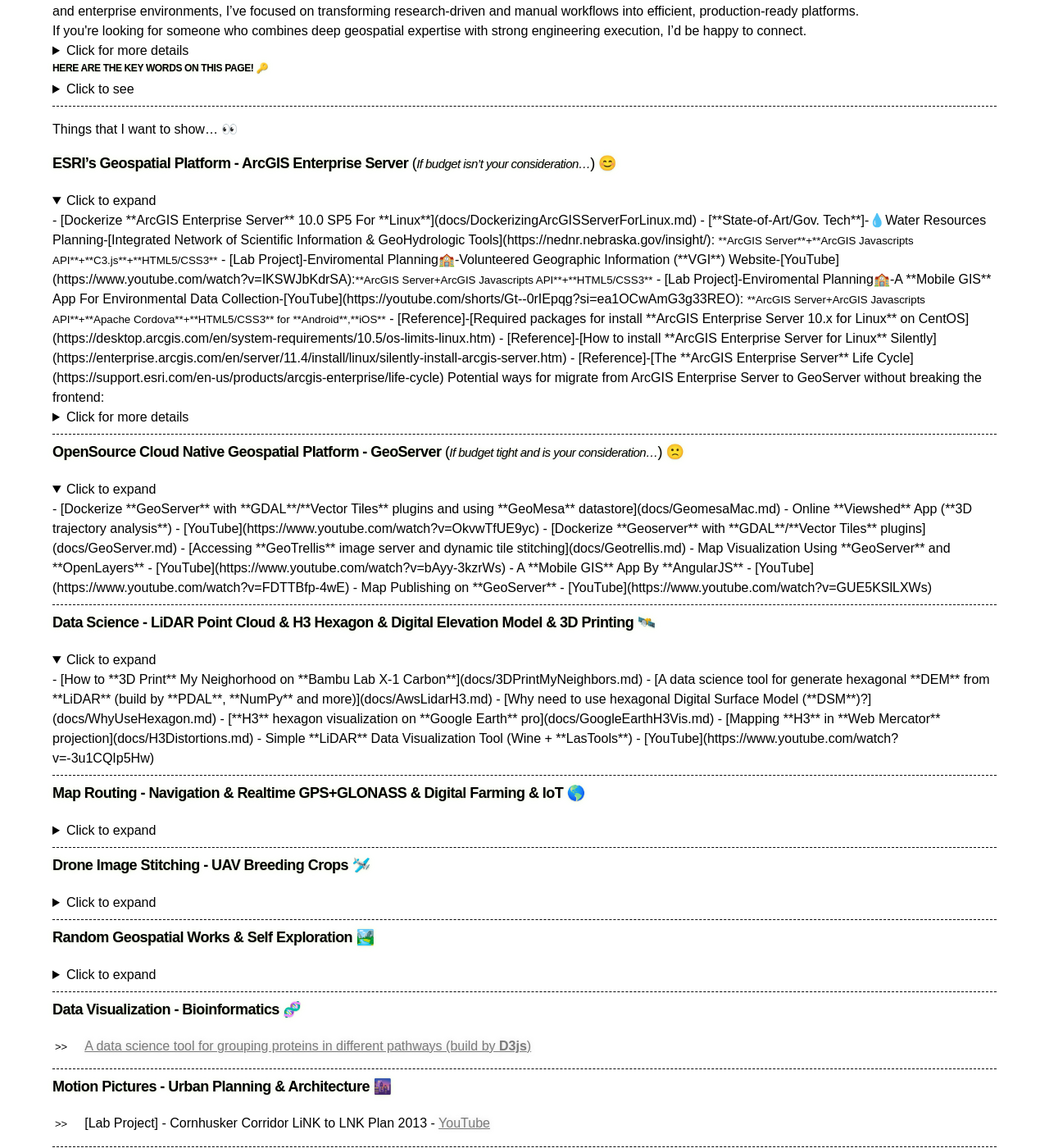
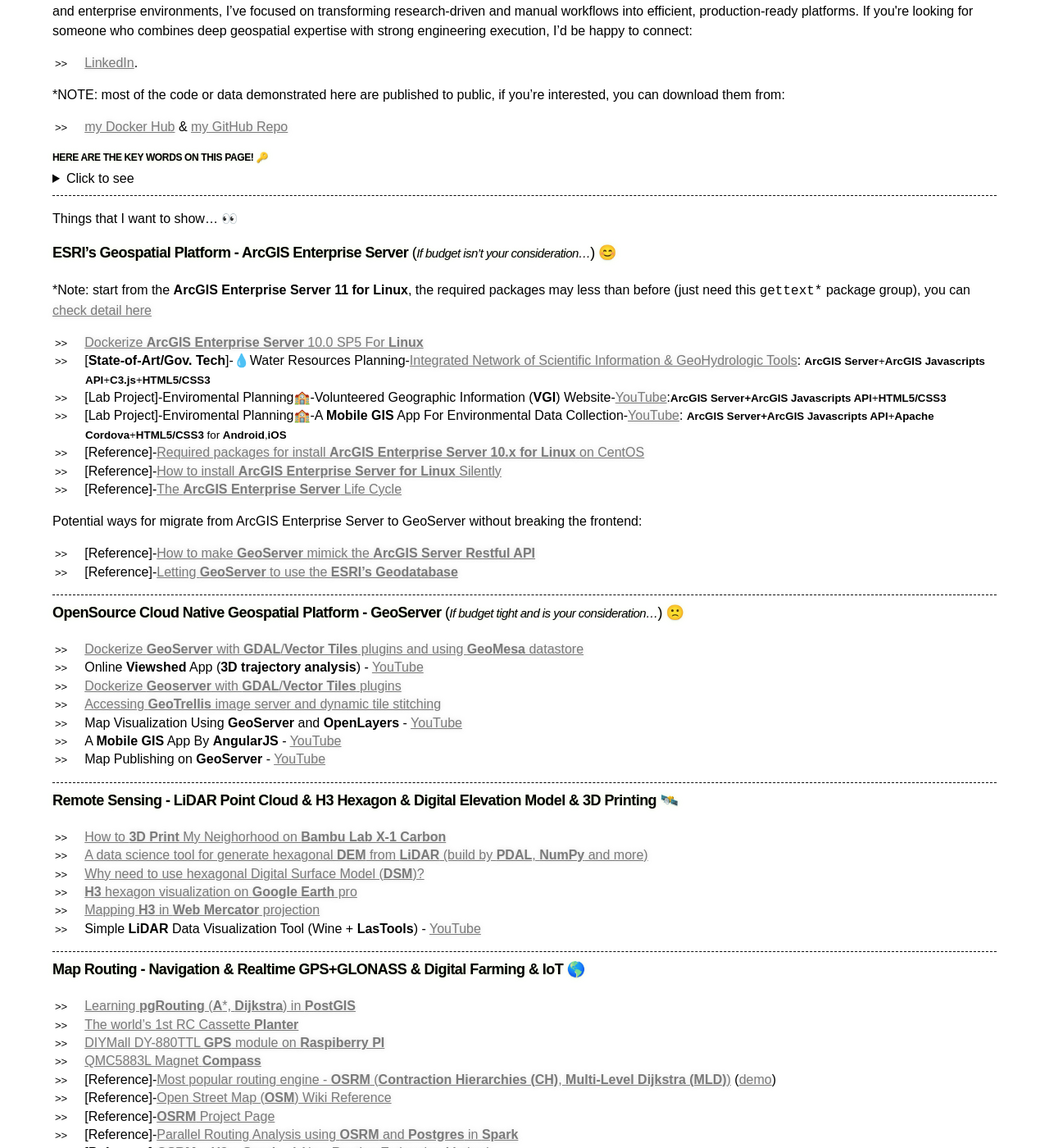
Before and after one commit to yanfuzhou/yanfuzhou.github.io, a Jekyll site: the page built from index.md, in a window 1280 px wide and 1400 px high, scrolled down 358 px. Shown: the whole window at 82% size. Built offline with Jekyll 4.4.1, drawn with Linux system fonts in a browser that asks for light colours; our own code applies the rules of GitHub Pages for plain Markdown files; some of the changed text lies outside the part shown.

Commit message:
adjust content

```diff
--- a/index.md
+++ b/index.md
@@ -7,16 +7,17 @@
 ---
 
 #### [](#header-4) **Summary** 😎 <small>(This is generated from the ChatGPT after I showed it this page! 😂)</small>
-<middle>Hi, I’m Yanfu Zhou. I’ve been working in the geospatial industry for more than 10 years, and I’m passionate about geospatial technologies and building systems that turn complex spatial data into practical, scalable solutions.
-This portfolio highlights selected projects across LiDAR processing, UAV imagery, routing engines, IoT/GPS tracking, and cloud-native spatial infrastructure using tools such as Python, PostGIS, AWS, and GCP. Throughout my career in government, agriculture, and enterprise environments, I’ve focused on transforming research-driven and manual workflows into efficient, production-ready platforms.<br>
-If you're looking for someone who combines deep geospatial expertise with strong engineering execution, I’d be happy to connect.<br>
+<middle>Hi, I’m Yanfu Zhou. I’ve been working in the geospatial industry for more than 10 years, and I’m passionate about geospatial technologies and building systems that turn complex spatial data into practical, scalable solutions.</middle>
 
-<details>
-  <summary>Click for more details</summary>
-- [my LinkedIn](www.linkedin.com/in/yanfu-z-566a9889).<br><br>
-*NOTE: most of the code or data demonstrated here are published to public, if you're interested, you can download them from:<br>
+<middle>This portfolio highlights selected projects across LiDAR processing, UAV imagery, routing engines, IoT/GPS tracking, and cloud-native spatial infrastructure using tools such as Python, PostGIS, AWS, and GCP. Throughout my career in government, agriculture, and enterprise environments, I’ve focused on transforming research-driven and manual workflows into efficient, production-ready platforms.</middle>
+
+<middle>If you're looking for someone who combines deep geospatial expertise with strong engineering execution, I’d be happy to connect:</middle>
+
+- [LinkedIn](www.linkedin.com/in/yanfu-z-566a9889).
+
+*NOTE: most of the code or data demonstrated here are published to public, if you're interested, you can download them from:
+
 - [my Docker Hub](https://hub.docker.com/u/yzhou16) & [my GitHub Repo](https://github.com/yanfuzhou?tab=repositories)
-</details></middle>
 
 ##### [](#header-5) **Here are the key words on this page!** 🔑
 <details>
@@ -30,8 +31,7 @@
 
 ### [](#header-3) **ESRI's Geospatial Platform - ArcGIS Enterprise Server** (<small>*If budget isn't your consideration...*</small>) 😊
 
-<details open>
-  <summary>Click to expand</summary>
+ *Note: start from the **ArcGIS Enterprise Server 11 for Linux**, the required packages may less than before (just need this `gettext*` package group), you can [check detail here](https://enterprise.arcgis.com/en/system-requirements/latest/linux/arcgis-server-system-requirements.htm)
 
   - [Dockerize **ArcGIS Enterprise Server** 10.0 SP5 For **Linux**](docs/DockerizingArcGISServerForLinux.md)
   - [**State-of-Art/Gov. Tech**]-💧Water Resources Planning-[Integrated Network of Scientific Information & GeoHydrologic Tools](https://nednr.nebraska.gov/insight/): <small>**ArcGIS Server**+**ArcGIS Javascripts API**+**C3.js**+**HTML5/CSS3**</small>
@@ -42,20 +42,13 @@
   - [Reference]-[The **ArcGIS Enterprise Server** Life Cycle](https://support.esri.com/en-us/products/arcgis-enterprise/life-cycle)
 
 Potential ways for migrate from ArcGIS Enterprise Server to GeoServer without breaking the frontend:
-<details>
-  <summary>Click for more details</summary>
 
   - [Reference]-[How to make **GeoServer** mimick the **ArcGIS Server Restful API**](https://docs.geoserver.org/main/en/user/community/gsr/index.html)
   - [Reference]-[Letting **GeoServer** to use the **ESRI's Geodatabase**](https://docs.geoserver.org/2.19.x/en/user/community/arcsde/index.html)
-</details>
-</details>
 
 ---
 
 ### [](#header-3) **OpenSource Cloud Native Geospatial Platform - GeoServer** (<small>*If budget tight and is your consideration...*</small>) 🙁
-
-<details open>
-  <summary>Click to expand</summary>
 
   - [Dockerize **GeoServer** with **GDAL**/**Vector Tiles** plugins and using **GeoMesa** datastore](docs/GeomesaMac.md)
   - Online **Viewshed** App (**3D trajectory analysis**) - [YouTube](https://www.youtube.com/watch?v=OkvwTfUE9yc)
@@ -64,30 +57,20 @@
   - Map Visualization Using **GeoServer** and **OpenLayers** - [YouTube](https://www.youtube.com/watch?v=bAyy-3kzrWs)
   - A **Mobile GIS** App By **AngularJS** - [YouTube](https://www.youtube.com/watch?v=FDTTBfp-4wE)
   - Map Publishing on **GeoServer** - [YouTube](https://www.youtube.com/watch?v=GUE5KSlLXWs)
-</details>
 
 ---
 
-### [](#header-3) **Data Science - LiDAR Point Cloud & H3 Hexagon & Digital Elevation Model & 3D Printing** 🛰️
-
-<details open>
-  <summary>Click to expand</summary>
-
+### [](#header-3) **Remote Sensing - LiDAR Point Cloud & H3 Hexagon & Digital Elevation Model & 3D Printing** 🛰️
   - [How to **3D Print** My Neighorhood on **Bambu Lab X-1 Carbon**](docs/3DPrintMyNeighbors.md)
   - [A data science tool for generate hexagonal **DEM** from **LiDAR** (build by **PDAL**, **NumPy** and more)](docs/AwsLidarH3.md)
   - [Why need to use hexagonal Digital Surface Model (**DSM**)?](docs/WhyUseHexagon.md)
   - [**H3** hexagon visualization on **Google Earth** pro](docs/GoogleEarthH3Vis.md)
   - [Mapping **H3** in **Web Mercator** projection](docs/H3Distortions.md)
   - Simple **LiDAR** Data Visualization Tool (Wine + **LasTools**) - [YouTube](https://www.youtube.com/watch?v=-3u1CQIp5Hw)
-</details>
 
 ---
 
 ### [](#header-3) **Map Routing - Navigation & Realtime GPS+GLONASS & Digital Farming & IoT** 🌎
-
-<details>
-  <summary>Click to expand</summary>
-
   - [Learning **pgRouting** (**A***, **Dijkstra**) in **PostGIS**](docs/gisdata/HowToPrepareRoutingData.md)
   - [The world's 1st RC Cassette **Planter**](docs/CassettePlanter.md)
   - [DIYMall DY-880TTL **GPS** module on **Raspiberry PI**](docs/DY880TTL.md)
@@ -98,30 +81,19 @@
   - [Reference]-[Parallel Routing Analysis using **OSRM** and **Postgres** in **Spark**](https://github.com/UI-Research/spark-osrm)
   - [Reference]-[**OSRM** + **H3** + **Spark** - A New Routing Estimation Method](https://careersatdoordash.com/blog/doordash-fast-travel-estimates/)
   - [Reference]-[Alternative Routing Engine besides **pgRouting** and **OSRM** - the **"Neo4J"**](https://neo4j.com/blog/developer/routing-web-app-neo4j-openstreetmap-leafletjs/)
-</details>
 
 ---
 
 ### [](#header-3) **Drone Image Stitching - UAV Breeding Crops** 🛩️
-
-<details>
-  <summary>Click to expand</summary>
-
   - [Direct georeferencing **UAV** images](docs/UavDirectGeoreferencing.md)
   - [Quadrilateral Transformation **Algorithm**](docs/QuadrilateralTransformation.md)
-</details>
 
 ---
 
 ### [](#header-3) **Random Geospatial Works & Self Exploration** 🏞️
-
-<details>
-  <summary>Click to expand</summary>
-
   - How to Add BaseMap in **QGIS** - [YouTube](https://www.youtube.com/watch?v=4JESmOrHq5M)
   - [A budget build eGPU on Linux for **Tensorflow**, **PyTorch** development](docs/LinuxGPU.md)
   - [P.E.A.N Stack - YouTube Demo](https://www.youtube.com/watch?v=2cR4JLT3pno)
-</details>
 
 ---
 
@@ -136,10 +108,5 @@
 ---
 
 ### [](#header-3) **Tricky Things - Cloud Linux & CI/CD Pipeline** 🥷
-
-<details>
-  <summary>Click to expand</summary>
-
   - [Programmatically setup **VNC** password](docs/VNCansible.md)
   - [Passing local environment variables to **Kubernetes**](docs/AflaskApp.md)
-</details>
```
